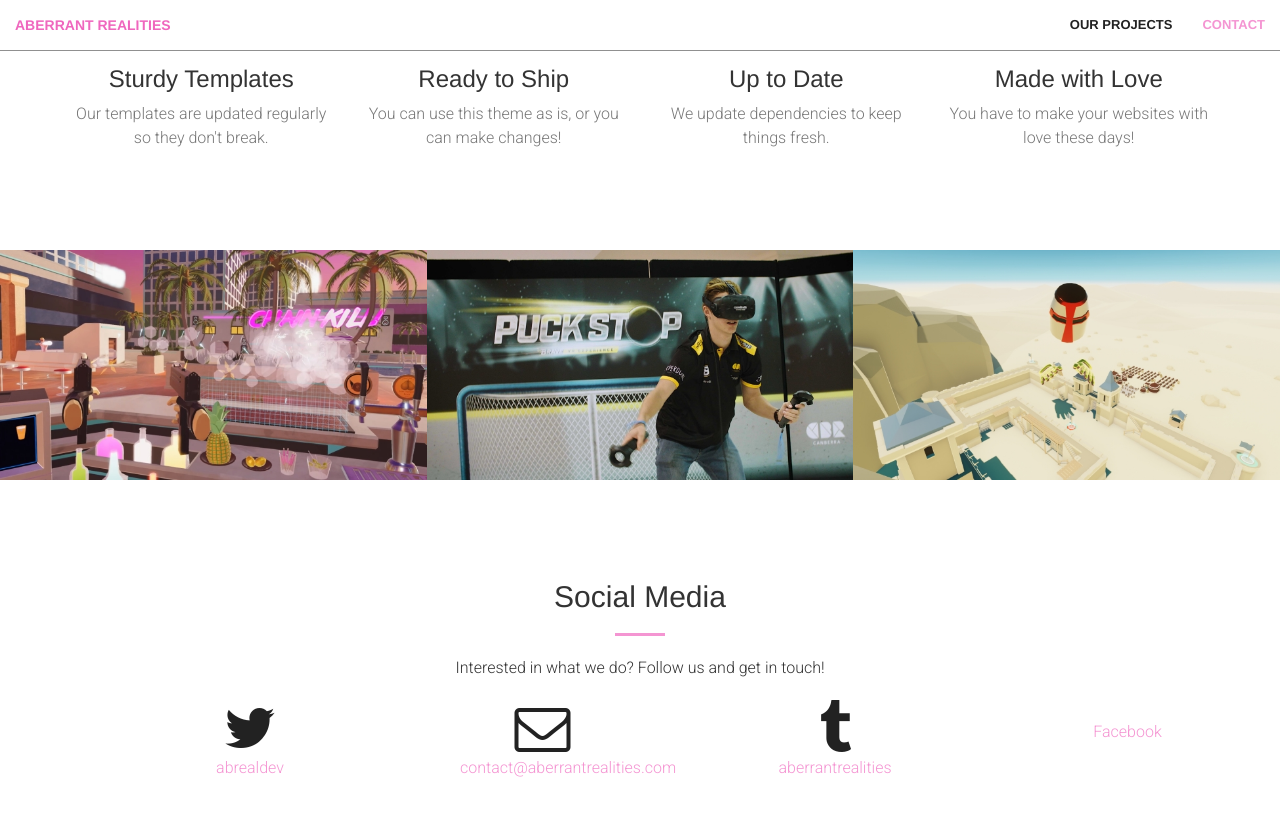
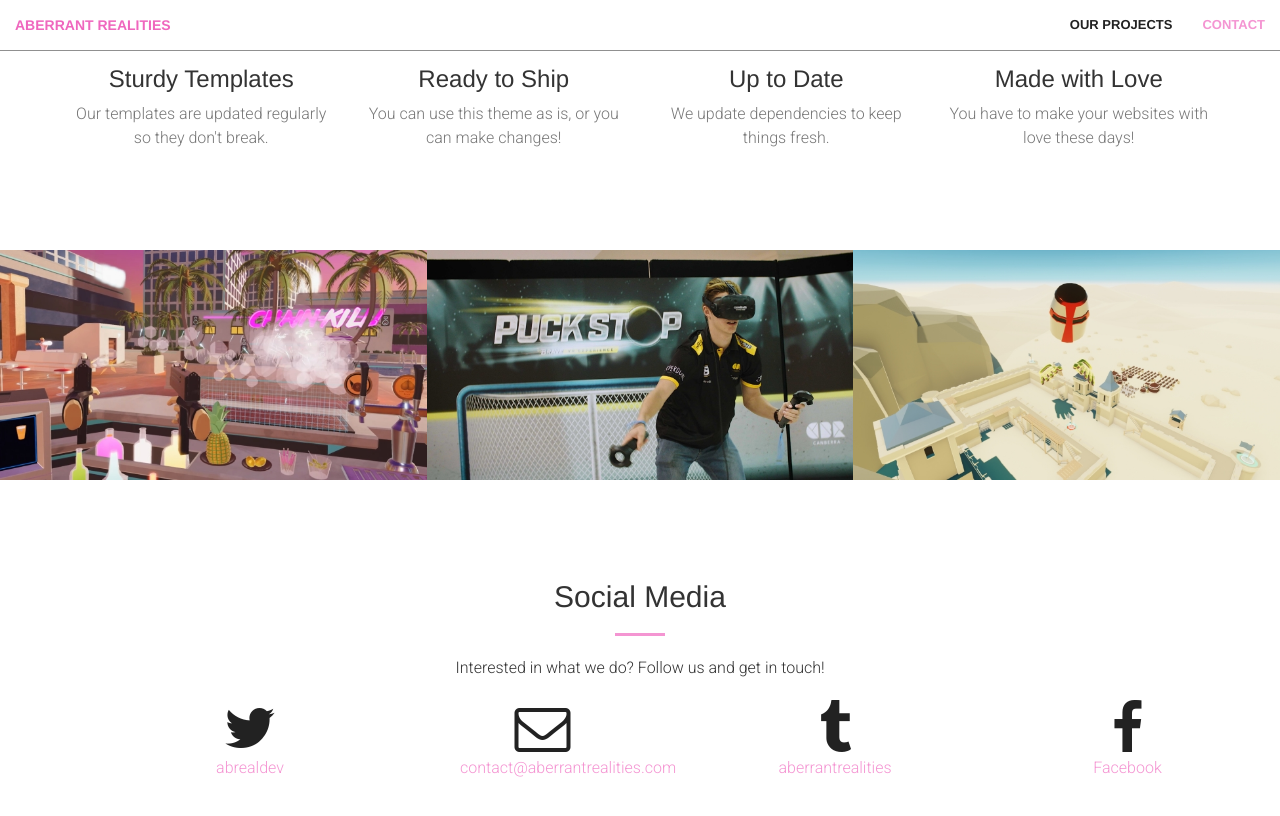
Before and after one commit to aberrantrealities/aberrantrealities.github.io, a Jekyll site: the page built from prototypes.html, in a window 1280 px wide and 900 px high, scrolled down 1477 px. Shown: the top 816 px of the window. Built offline with Jekyll 4.4.1, drawn with Linux system fonts in a browser that asks for light colours; some web fonts are replaced.

Commit message:
fixed to correct fontawesome code

```diff
--- a/_includes/contact.html
+++ b/_includes/contact.html
@@ -26,7 +26,7 @@
         </div>
         <div class="col-lg-2 col-lg-offset-1 text-center">
             <a href="https://www.facebook.com/aberrantrealities">
-            <i class="fa fa-fb fa-3x wow bounceIn" data-wow-delay=".1s"></i>
+            <i class="fa fa-facebook fa-3x wow bounceIn" data-wow-delay=".1s"></i>
                 <p>Facebook</p>
             </a>
         </div>
```
